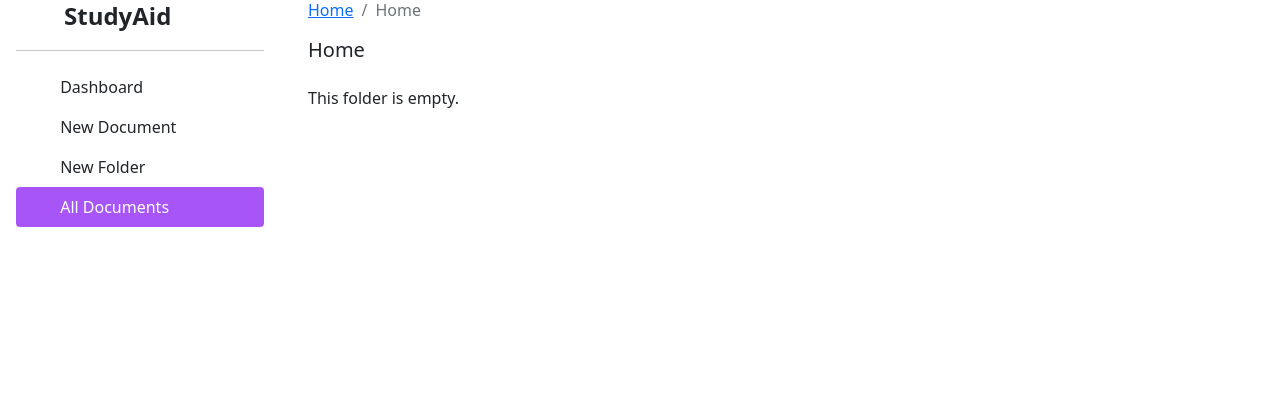
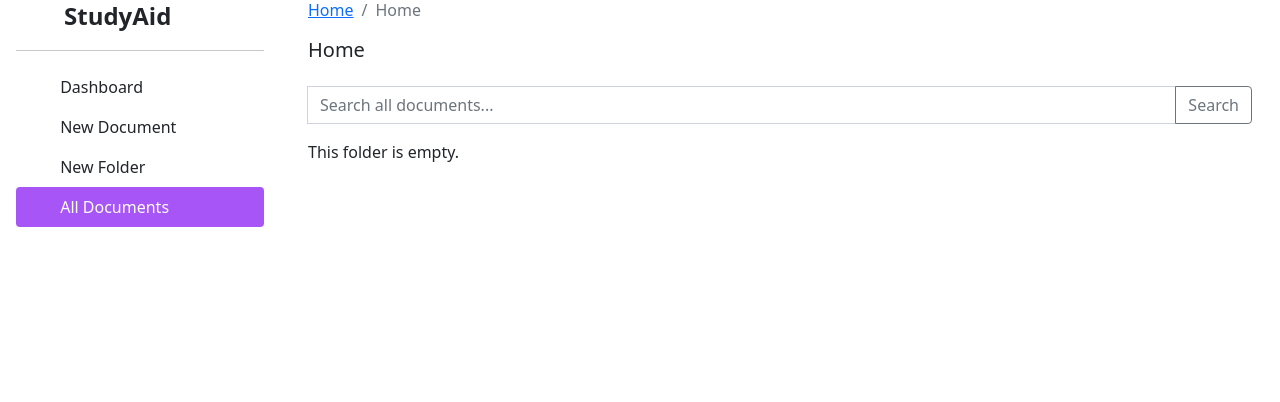
Before and after one commit to clouudo/studyaid, a PHP site: page /studyaid/app/views/learningView/index.php?url=lm/displayLearningMaterials in a window 1280 px wide. Shown: the part 18-420 px from the top of the page. Run offline with PHP 8.4, Linux system fonts and the light colour scheme; the visitor is signed in with stand-in values (Sample User, id 1); data that the repository does not hold is empty; classes that the project's autoload settings leave out are loaded by file name.

Commit message:
Search functionality

```diff
--- a/app/controllers/lmController.php
+++ b/app/controllers/lmController.php
@@ -74,25 +74,29 @@ class LmController
         }
 
         $userId = $_SESSION['user_id'];
+        $searchQuery = $_GET['search'] ?? null;
+
+        if ($searchQuery) {
+            $fileList = $this->lmModel->searchFilesAndFolders($userId, $searchQuery);
+            $currentFolderName = 'Search Results for "' . htmlspecialchars($searchQuery) . '"';
+            $currentFolderId = null;
+            $currentFolderPath = [];
+        } else {
             $currentFolderId = $_GET['folder_id'] ?? null;
-
-        // Fetch folders and files for the specified parent folder
             $fileList = $this->lmModel->getFoldersAndFiles($userId, $currentFolderId);
-
-        // Fetch all folders for the modals
-        $allUserFolders = $this->lmModel->getAllFoldersForUser($userId);
-
-        // Prepare data for breadcrumbs
             $currentFolderName = 'Home';
             $currentFolderPath = [];
             if ($currentFolderId !== null) {
                 $currentFolderPath = $this->_buildFolderPath($currentFolderId);
-            // Get the name of the current folder for display
-            $folderInfo = $this->lmModel->getFolderInfo($currentFolderId); // Assuming a method to get folder details
+                $folderInfo = $this->lmModel->getFolderInfo($currentFolderId);
                 if ($folderInfo) {
                     $currentFolderName = $folderInfo['name'];
                 }
             }
+        }
+
+        // Fetch all folders for the modals
+        $allUserFolders = $this->lmModel->getAllFoldersForUser($userId);
 
         // Pass data to the view
         require_once __DIR__ . '/../views/learningView/allDocument.php';
@@ -307,10 +311,10 @@ class LmController
     }
 
     public function moveFile(){
-        error_log("moveFile controller method triggered.");
+        // error_log("moveFile controller method triggered.");
         header('Content-Type: application/json');
         if (!isset($_SESSION['user_id'])) {
-            error_log("moveFile error: User not logged in.");
+            // error_log("moveFile error: User not logged in.");
             echo json_encode(['success' => false, 'message' => 'User not logged in.']);
             exit();
         }
@@ -319,23 +323,23 @@ class LmController
             $fileId = $_POST['fileId'];
             $newFolderId = $_POST['newFolderId'] == '0' ? null : $_POST['newFolderId'];
             $userId = $_SESSION['user_id'];
-            error_log("moveFile params: fileId={$fileId}, newFolderId={$newFolderId}, userId={$userId}");
+            // error_log("moveFile params: fileId={$fileId}, newFolderId={$newFolderId}, userId={$userId}");
 
             try {
                 $success = $this->lmModel->moveFile($fileId, $newFolderId, $userId);
                 if ($success) {
-                    error_log("moveFile success for fileId: {$fileId}");
+                    // error_log("moveFile success for fileId: {$fileId}");
                     echo json_encode(['success' => true]);
                 } else {
-                    error_log("moveFile failure for fileId: {$fileId}");
+                    // error_log("moveFile failure for fileId: {$fileId}");
                     echo json_encode(['success' => false, 'message' => 'Failed to move document in database.']);
                 }
             } catch (\Exception $e) {
-                error_log("moveFile exception for fileId: {$fileId}. Error: " . $e->getMessage());
+                // error_log("moveFile exception for fileId: {$fileId}. Error: " . $e->getMessage());
                 echo json_encode(['success' => false, 'message' => 'Error: ' . $e->getMessage()]);
             }
         } else {
-            error_log("moveFile error: Invalid request method or missing parameters.");
+            // error_log("moveFile error: Invalid request method or missing parameters.");
             echo json_encode(['success' => false, 'message' => 'Invalid request.']);
         }
         exit();
@@ -343,10 +347,10 @@ class LmController
 
     public function moveFolder()
     {
-        error_log("moveFolder controller method triggered.");
+        // error_log("moveFolder controller method triggered.");
         header('Content-Type: application/json');
         if (!isset($_SESSION['user_id'])) {
-            error_log("moveFolder error: User not logged in.");
+            // error_log("moveFolder error: User not logged in.");
             echo json_encode(['success' => false, 'message' => 'User not logged in.']);
             exit();
         }
@@ -355,23 +359,23 @@ class LmController
             $folderId = $_POST['folderId'];
             $newFolderId = $_POST['newFolderId'] == '0' ? null : $_POST['newFolderId']; // Allow moving to root
             $userId = $_SESSION['user_id'];
-            error_log("moveFolder params: folderId={$folderId}, newFolderId={$newFolderId}, userId={$userId}");
+            // error_log("moveFolder params: folderId={$folderId}, newFolderId={$newFolderId}, userId={$userId}");
 
             try {
                 $success = $this->lmModel->moveFolder($folderId, $newFolderId, $userId);
                 if ($success) {
-                    error_log("moveFolder success for folderId: {$folderId}");
+                    // error_log("moveFolder success for folderId: {$folderId}");
                     echo json_encode(['success' => true]);
                 } else {
-                    error_log("moveFolder failure for folderId: {$folderId}");
+                    // error_log("moveFolder failure for folderId: {$folderId}");
                     echo json_encode(['success' => false, 'message' => 'Failed to move folder.']);
                 }
             } catch (\Exception $e) {
-                error_log("moveFolder exception for folderId: {$folderId}. Error: " . $e->getMessage());
+                // error_log("moveFolder exception for folderId: {$folderId}. Error: " . $e->getMessage());
                 echo json_encode(['success' => false, 'message' => 'Error: ' . $e->getMessage()]);
             }
         } else {
-            error_log("moveFolder error: Invalid request method or missing parameters.");
+            // error_log("moveFolder error: Invalid request method or missing parameters.");
             echo json_encode(['success' => false, 'message' => 'Invalid request.']);
         }
         exit();
--- a/app/models/lmModel.php
+++ b/app/models/lmModel.php
@@ -131,6 +131,31 @@ class LmModel
         return $results;
     }
 
+    public function searchFilesAndFolders($userId, $searchQuery)
+    {
+        $conn = $this->db->connect();
+        $results = ['folders' => [], 'files' => []];
+        $searchParam = '%' . $searchQuery . '%';
+
+        // Search folders
+        $folderQuery = "SELECT folderID, name, parentFolderId FROM folder WHERE userID = :userID AND name LIKE :searchQuery";
+        $folderStmt = $conn->prepare($folderQuery);
+        $folderStmt->bindParam(':userID', $userId);
+        $folderStmt->bindParam(':searchQuery', $searchParam);
+        $folderStmt->execute();
+        $results['folders'] = $folderStmt->fetchAll(\PDO::FETCH_ASSOC);
+
+        // Search files
+        $fileQuery = "SELECT fileID, name, fileType FROM file WHERE userID = :userID AND name LIKE :searchQuery";
+        $fileStmt = $conn->prepare($fileQuery);
+        $fileStmt->bindParam(':userID', $userId);
+        $fileStmt->bindParam(':searchQuery', $searchParam);
+        $fileStmt->execute();
+        $results['files'] = $fileStmt->fetchAll(\PDO::FETCH_ASSOC);
+
+        return $results;
+    }
+
     public function getDocumentContent($fileId, $userId)
     {
         $conn = $this->db->connect();
@@ -231,8 +256,8 @@ class LmModel
         $bucket = $this->storage->bucket($this->bucketName);
         $logicalFolderPath = $this->getLogicalFolderPath($folderId, $userId);
 
-        error_log("Folder ID to delete: " . $folderId);
-        error_log("Logical folder path: " . $logicalFolderPath);
+        // error_log("Folder ID to delete: " . $folderId);
+        // error_log("Logical folder path: " . $logicalFolderPath);
 
         $prefix = 'user_upload/' . $userId . '/content/' . $logicalFolderPath;
 
@@ -263,7 +288,7 @@ class LmModel
 
         if($parentFolderId != null) {
             $parentFolderInfo = $this->getFolderInfo($parentFolderId);
-            error_log("Parent Folder Info: " . print_r($parentFolderInfo, true));
+            // error_log("Parent Folder Info: " . print_r($parentFolderInfo, true));
             if (!$parentFolderInfo) {
                 throw new \Exception("Parent folder not found or access denied.");
             }
@@ -401,7 +426,7 @@ class LmModel
 
     public function moveFile($fileId, $newFolderId, $userId)
     {
-        error_log("moveFile model method triggered for fileId: {$fileId}");
+        // error_log("moveFile model method triggered for fileId: {$fileId}");
         //Get current file path
         $conn = $this->db->connect();
         $pathQuery = "SELECT filePath FROM file where fileID = :fileID AND userID = :userID";
@@ -415,7 +440,7 @@ class LmModel
             throw new \Exception("File not found or access denied in moveFile.");
         }
         $currentFilePath = $fileData['filePath'];
-        error_log("Current file path: {$currentFilePath}");
+        // error_log("Current file path: {$currentFilePath}");
 
         $logicalFolderPath = '';
         if ($newFolderId !== null) {
@@ -423,21 +448,21 @@ class LmModel
         }
         $fileName = basename($currentFilePath);
         $newFilePath = 'user_upload/' . $userId . '/content/' . $logicalFolderPath . $fileName;
-        error_log("New file path: {$newFilePath}");
+        // error_log("New file path: {$newFilePath}");
 
         $bucket = $this->storage->bucket($this->bucketName);
         $object = $bucket->object($currentFilePath);
         if($object->exists()) {
-            error_log("GCS: Copying from {$currentFilePath} to {$newFilePath}");
+            // error_log("GCS: Copying from {$currentFilePath} to {$newFilePath}");
             $object->copy($bucket, ['name' => $newFilePath]);
-            error_log("GCS: Deleting {$currentFilePath}");
+            // error_log("GCS: Deleting {$currentFilePath}");
             $object->delete();
         }else{
-            error_log("GCS: File not found at {$currentFilePath}");
+            // error_log("GCS: File not found at {$currentFilePath}");
             throw new \Exception("File not found in Google Cloud Storage.");
         }
 
-        error_log("Updating database: fileId={$fileId}, newFolderId={$newFolderId}, newFilePath={$newFilePath}");
+        // error_log("Updating database: fileId={$fileId}, newFolderId={$newFolderId}, newFilePath={$newFilePath}");
         $updateQuery = "UPDATE file SET folderID = :newFolderID, filePath = :newFilePath WHERE fileID = :fileID AND userID = :userID";
         $updateStmt = $conn->prepare($updateQuery);
         $updateStmt->bindParam(':newFolderID', $newFolderId, $newFolderId === null ? \PDO::PARAM_NULL : \PDO::PARAM_INT);
@@ -449,7 +474,7 @@ class LmModel
 
     public function moveFolder($folderId, $newParentId, $userId)
     {
-        error_log("moveFolder model method triggered for folderId: {$folderId} to newParentId: {$newParentId}");
+        // error_log("moveFolder model method triggered for folderId: {$folderId} to newParentId: {$newParentId}");
         // 1. Validate against moving into self or child
         if ($folderId == $newParentId) {
             throw new \Exception("Cannot move a folder into itself.");
@@ -477,7 +502,7 @@ class LmModel
             $oldParentPath = $this->getLogicalFolderPath($folderInfo['parentFolderId'], $userId);
         }
         $oldPrefix = 'user_upload/' . $userId . '/content/' . $oldParentPath . $folderInfo['name'] . '/';
-        error_log("Old GCS prefix: {$oldPrefix}");
+        // error_log("Old GCS prefix: {$oldPrefix}");
 
         // 3. Get new path information
         $newParentPath = '';
@@ -485,20 +510,20 @@ class LmModel
             $newParentPath = $this->getLogicalFolderPath($newParentId, $userId);
         }
         $newPrefix = 'user_upload/' . $userId . '/content/' . $newParentPath . $folderInfo['name'] . '/';
-        error_log("New GCS prefix: {$newPrefix}");
+        // error_log("New GCS prefix: {$newPrefix}");
 
         // 4. GCS Operations
         $bucket = $this->storage->bucket($this->bucketName);
         $objects = $bucket->objects(['prefix' => $oldPrefix]);
         foreach ($objects as $object) {
             $newObjectName = str_replace($oldPrefix, $newPrefix, $object->name());
-            error_log("GCS: Moving {$object->name()} to {$newObjectName}");
+            // error_log("GCS: Moving {$object->name()} to {$newObjectName}");
             $object->copy($bucket, ['name' => $newObjectName]);
             $object->delete();
         }
 
         // 5. Update Database
-        error_log("Updating database: folderId={$folderId}, newParentId={$newParentId}");
+        // error_log("Updating database: folderId={$folderId}, newParentId={$newParentId}");
         $updateQuery = "UPDATE folder SET parentFolderId = :newParentId WHERE folderID = :folderID AND userID = :userID";
         $updateStmt = $conn->prepare($updateQuery);
         $updateStmt->bindParam(':newParentId', $newParentId, $newParentId === null ? \PDO::PARAM_NULL : \PDO::PARAM_INT);
--- a/app/views/learningView/allDocument.php
+++ b/app/views/learningView/allDocument.php
@@ -67,6 +67,16 @@ ob_start();
                 <?php if (!empty($currentFolderName)): ?>
                     <h5 class="mb-4"><?php echo htmlspecialchars($currentFolderName); ?></h5>
                 <?php endif; ?>
+
+                <div class="mb-3">
+                    <form action="index.php" method="get">
+                        <div class="input-group">
+                            <input type="hidden" name="url" value="lm/displayLearningMaterials">
+                            <input type="text" class="form-control" placeholder="Search all documents..." name="search" value="<?php echo htmlspecialchars($_GET['search'] ?? ''); ?>">
+                            <button class="btn btn-outline-secondary" type="submit">Search</button>
+                        </div>
+                    </form>
+                </div>
 
                 <div class="list-group">
                     <?php if (!empty($fileList['folders']) || !empty($fileList['files'])): ?>
```
Lines whose indentation alone changed are shown as unchanged.
